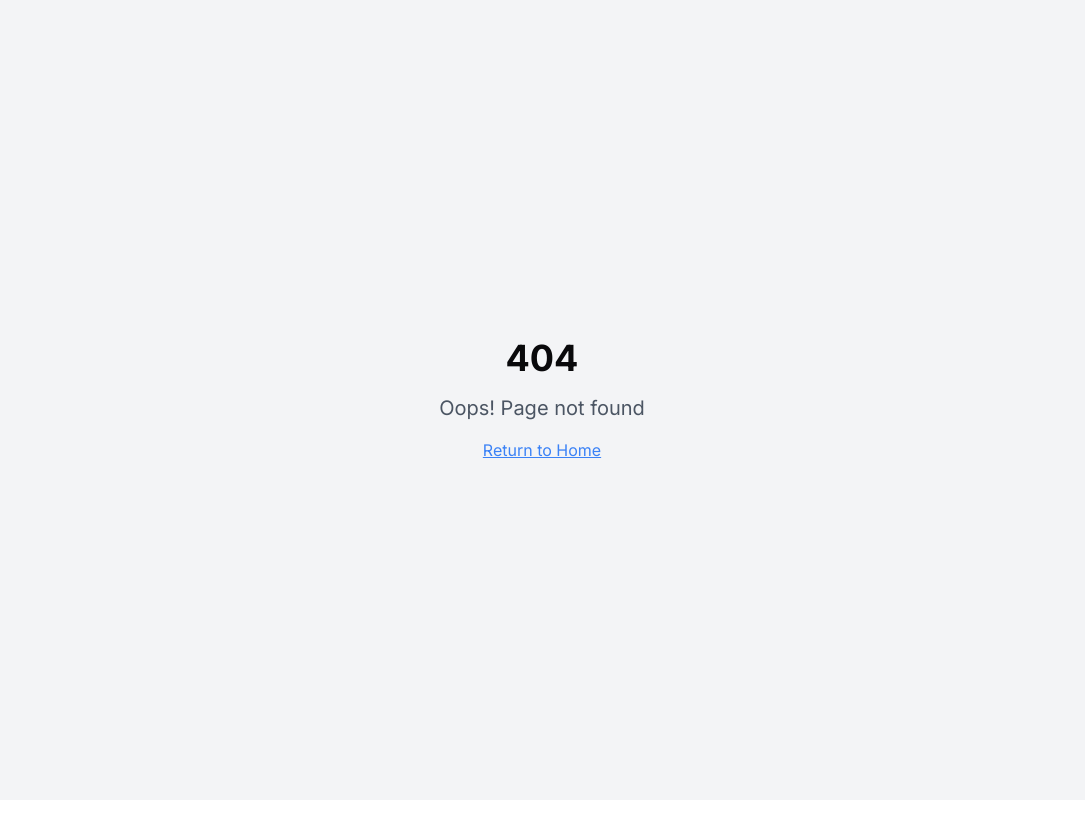
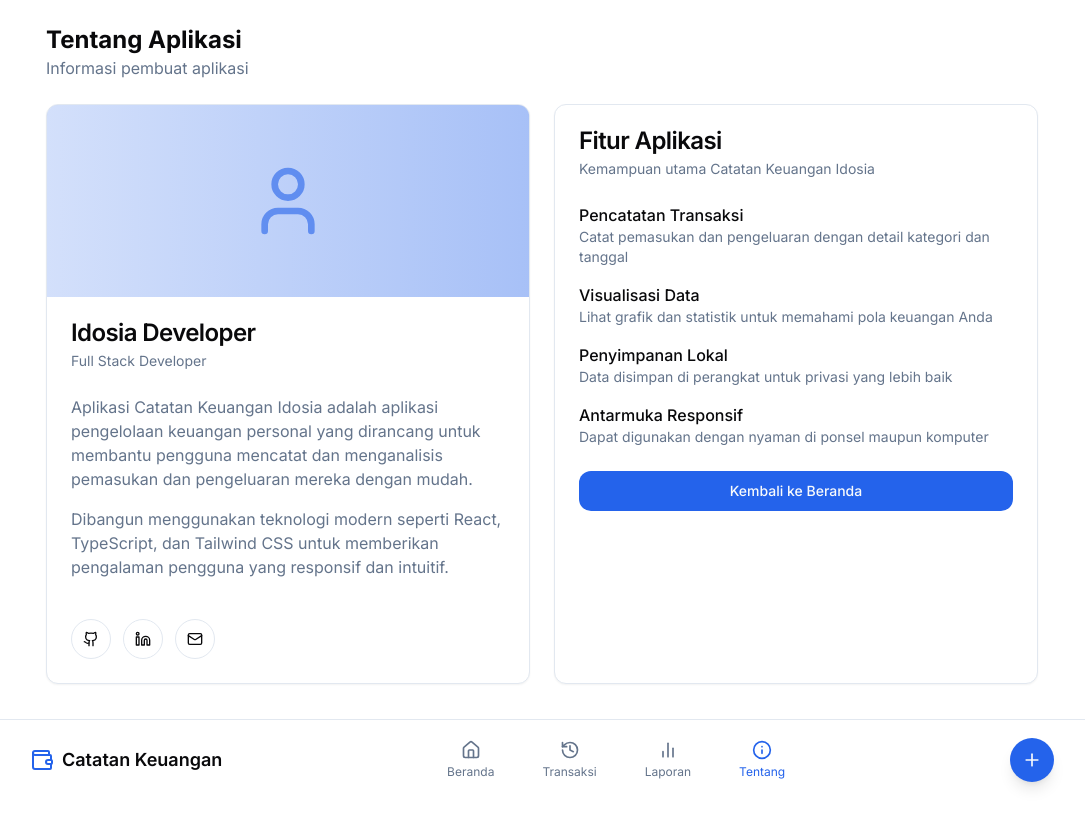
Before and after one commit to azhrmnf1/catatan-keuangan-idosia, a React (Vite) app: page /about in a window 1280 px wide. Before the commit this address had no page. Shown: the top 826 px of the page, without its empty margins (98-1183 px from the left). Before the commit the page ends 800 px from the top, so only its background shows below. Built offline with nearby package versions, Linux system fonts and the light colour scheme.

Commit message:
Add creator information
Adds information about the application's creator.

```diff
--- a/src/App.tsx
+++ b/src/App.tsx
@@ -7,6 +7,7 @@ import { BrowserRouter, Routes, Route } from "react-router-dom";
 import Index from "./pages/Index";
 import Transactions from "./pages/Transactions";
 import Reports from "./pages/Reports";
+import About from "./pages/About";
 import NotFound from "./pages/NotFound";
 
 const queryClient = new QueryClient();
@@ -21,6 +22,7 @@ const App = () => (
           <Route path="/" element={<Index />} />
           <Route path="/transactions" element={<Transactions />} />
           <Route path="/reports" element={<Reports />} />
+          <Route path="/about" element={<About />} />
           <Route path="*" element={<NotFound />} />
         </Routes>
       </BrowserRouter>
--- a/src/components/Navbar.tsx
+++ b/src/components/Navbar.tsx
@@ -2,7 +2,7 @@
 import React from 'react';
 import { Link } from 'react-router-dom';
 import { cn } from '@/lib/utils';
-import { WalletIcon, BarChart2Icon, HistoryIcon, PlusIcon, HomeIcon } from 'lucide-react';
+import { WalletIcon, BarChart2Icon, HistoryIcon, PlusIcon, HomeIcon, InfoIcon } from 'lucide-react';
 
 type NavItem = {
   label: string;
@@ -25,6 +25,11 @@ const navItems: NavItem[] = [
     label: 'Laporan',
     href: '/reports',
     icon: <BarChart2Icon className="w-5 h-5" />,
+  },
+  {
+    label: 'Tentang',
+    href: '/about',
+    icon: <InfoIcon className="w-5 h-5" />,
   },
 ];
 
--- /dev/null
+++ b/src/pages/About.tsx
@@ -0,0 +1,85 @@
+
+import React from 'react';
+import Navbar from '@/components/Navbar';
+import { Card, CardContent, CardDescription, CardFooter, CardHeader, CardTitle } from '@/components/ui/card';
+import { Button } from '@/components/ui/button';
+import { Link } from 'react-router-dom';
+import { GithubIcon, LinkedinIcon, MailIcon, UserIcon } from 'lucide-react';
+
+const About = () => {
+  return (
+    <div className="min-h-screen bg-background pb-20">
+      <div className="max-w-screen-lg mx-auto px-4 pt-6 pb-20">
+        <header className="mb-6 animate-fade-in">
+          <h1 className="text-2xl font-bold">Tentang Aplikasi</h1>
+          <p className="text-muted-foreground">Informasi pembuat aplikasi</p>
+        </header>
+
+        <div className="grid grid-cols-1 md:grid-cols-2 gap-6 animate-fade-up">
+          <Card className="overflow-hidden rounded-xl">
+            <div className="h-48 bg-gradient-to-r from-primary/20 to-primary/40 flex items-center justify-center">
+              <UserIcon className="h-20 w-20 text-primary/60" />
+            </div>
+            <CardHeader>
+              <CardTitle>Idosia Developer</CardTitle>
+              <CardDescription>Full Stack Developer</CardDescription>
+            </CardHeader>
+            <CardContent>
+              <p className="text-muted-foreground mb-4">
+                Aplikasi Catatan Keuangan Idosia adalah aplikasi pengelolaan keuangan personal yang dirancang untuk membantu pengguna mencatat dan menganalisis pemasukan dan pengeluaran mereka dengan mudah.
+              </p>
+              <p className="text-muted-foreground mb-4">
+                Dibangun menggunakan teknologi modern seperti React, TypeScript, dan Tailwind CSS untuk memberikan pengalaman pengguna yang responsif dan intuitif.
+              </p>
+            </CardContent>
+            <CardFooter className="flex gap-3">
+              <Button variant="outline" size="icon" className="rounded-full">
+                <GithubIcon className="h-4 w-4" />
+              </Button>
+              <Button variant="outline" size="icon" className="rounded-full">
+                <LinkedinIcon className="h-4 w-4" />
+              </Button>
+              <Button variant="outline" size="icon" className="rounded-full">
+                <MailIcon className="h-4 w-4" />
+              </Button>
+            </CardFooter>
+          </Card>
+
+          <Card className="rounded-xl">
+            <CardHeader>
+              <CardTitle>Fitur Aplikasi</CardTitle>
+              <CardDescription>Kemampuan utama Catatan Keuangan Idosia</CardDescription>
+            </CardHeader>
+            <CardContent className="space-y-4">
+              <div>
+                <h3 className="font-medium">Pencatatan Transaksi</h3>
+                <p className="text-sm text-muted-foreground">Catat pemasukan dan pengeluaran dengan detail kategori dan tanggal</p>
+              </div>
+              <div>
+                <h3 className="font-medium">Visualisasi Data</h3>
+                <p className="text-sm text-muted-foreground">Lihat grafik dan statistik untuk memahami pola keuangan Anda</p>
+              </div>
+              <div>
+                <h3 className="font-medium">Penyimpanan Lokal</h3>
+                <p className="text-sm text-muted-foreground">Data disimpan di perangkat untuk privasi yang lebih baik</p>
+              </div>
+              <div>
+                <h3 className="font-medium">Antarmuka Responsif</h3>
+                <p className="text-sm text-muted-foreground">Dapat digunakan dengan nyaman di ponsel maupun komputer</p>
+              </div>
+            </CardContent>
+            <CardFooter>
+              <Button asChild className="w-full rounded-xl">
+                <Link to="/">Kembali ke Beranda</Link>
+              </Button>
+            </CardFooter>
+          </Card>
+        </div>
+      </div>
+
+      <Navbar onOpenTransactionForm={() => {}} />
+    </div>
+  );
+};
+
+export default About;
```
